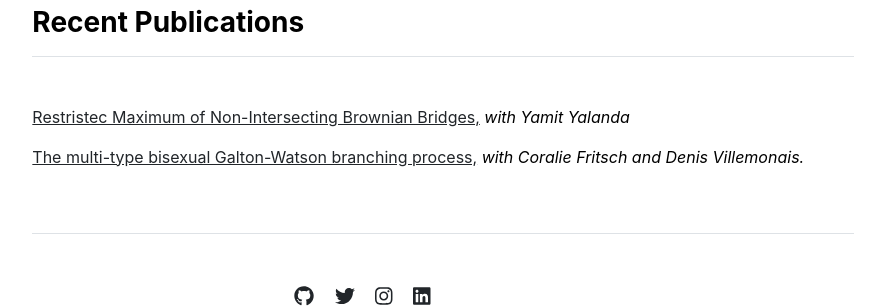
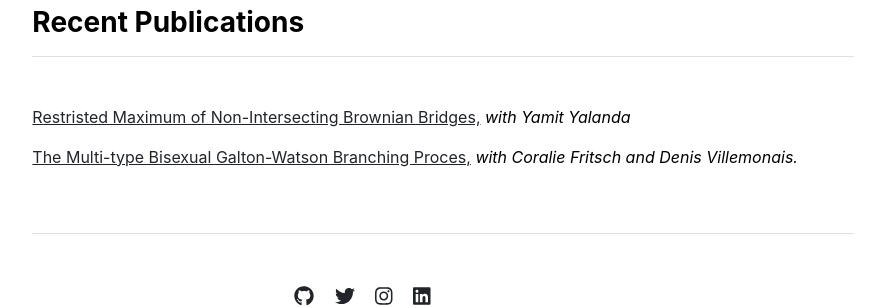
Before and after one commit to nzalduendo/nzalduendo.github.io, a Jekyll site: the page built from publications.md, in a window 1280 px wide. Shown: the part 167-475 px from the top of the page, without its empty margins (197-1066 px from the left). Built offline with Jekyll 4.4.1, drawn with Linux system fonts in a browser that asks for light colours.

Commit message:
Update publications.yml

```diff
--- a/_data/publications.yml
+++ b/_data/publications.yml
@@ -1,7 +1,7 @@
 featured:
-- {name: 'Restristec Maximum of Non-Intersecting Brownian Bridges,', url: '/publications/BrownianBridges.pdf', contributors: 'Yamit Yalanda'}
+- {name: 'Restristed Maximum of Non-Intersecting Brownian Bridges,', url: '/publications/BrownianBridges.pdf', contributors: 'Yamit Yalanda'}
 - {name: 'The Multi-type Bisexual Galton-Watson Branching Proces,', url: 'https://arxiv.org/abs/2206.09622', contributors: 'Coralie Fritsch and Denis Villemonais.'}
 
 index:
-- {name: 'Restristec Maximum of Non-Intersecting Brownian Bridges,', url: '/publications/BrownianBridges.pdf', contributors: 'Yamit Yalanda'}
-- {name: 'The multi-type bisexual Galton-Watson branching process,', url: 'https://arxiv.org/abs/2206.09622', contributors: 'Coralie Fritsch and Denis Villemonais.'}
+- {name: 'Restristed Maximum of Non-Intersecting Brownian Bridges,', url: '/publications/BrownianBridges.pdf', contributors: 'Yamit Yalanda'}
+- {name: 'The Multi-type Bisexual Galton-Watson Branching Proces,', url: 'https://arxiv.org/abs/2206.09622', contributors: 'Coralie Fritsch and Denis Villemonais.'}
```
